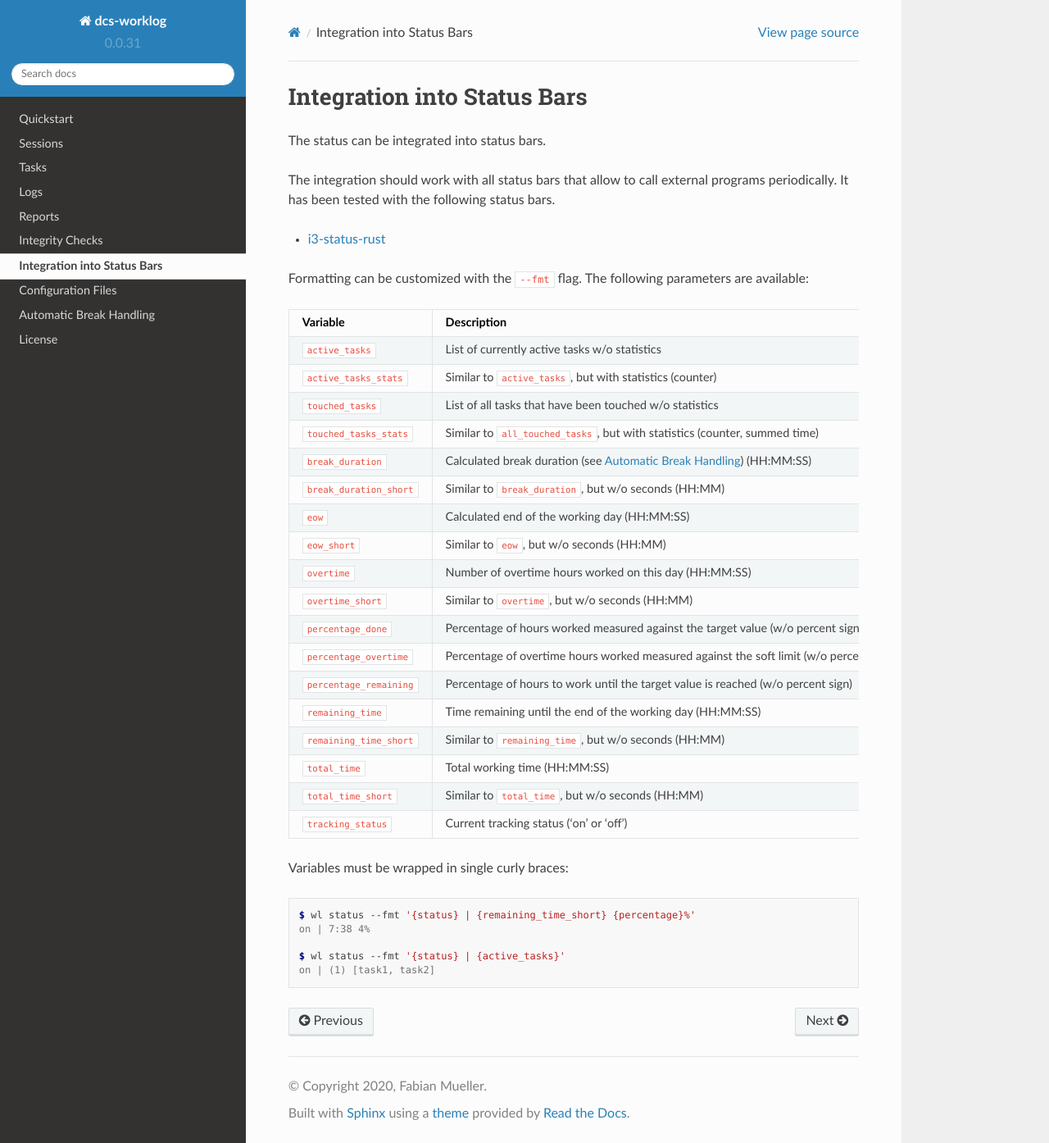
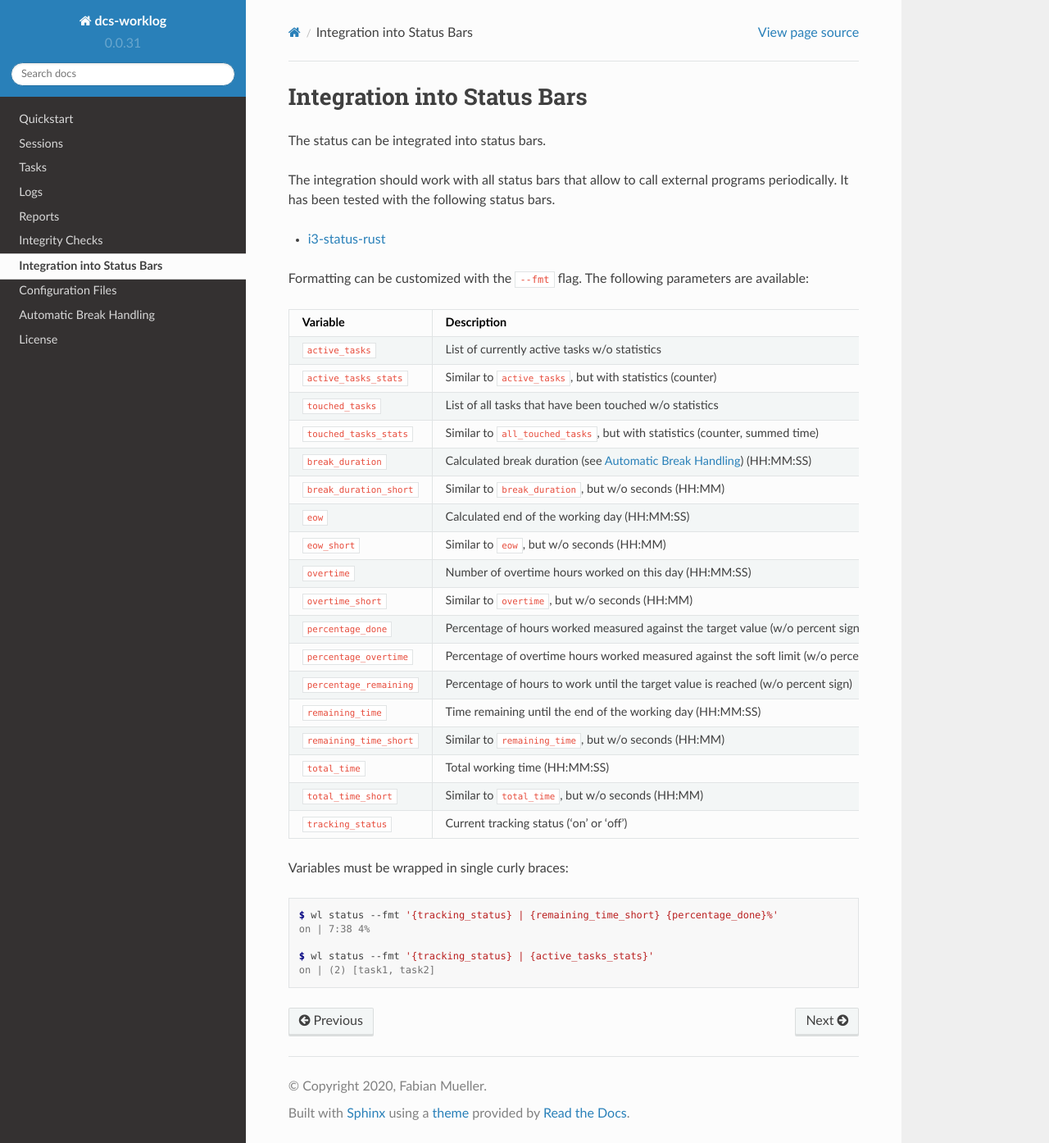
Before and after one commit to dotcs/worklog, a Sphinx documentation site: the page built from docs/text/status-bars.rst, in a window 1280 px wide and 1394 px high. Shown: the whole window at 82% size. Built offline with Sphinx 7.4.7 and the Read the Docs theme 2.0.0, drawn with Linux system fonts in a browser that asks for light colours.

Commit message:
Update docs: status-bars

```diff
--- a/docs/text/status-bars.rst
+++ b/docs/text/status-bars.rst
@@ -41,10 +41,10 @@ Variables must be wrapped in single curly braces:
 
 .. code:: console
 
-    $ wl status --fmt '{status} | {remaining_time_short} {percentage}%'
+    $ wl status --fmt '{tracking_status} | {remaining_time_short} {percentage_done}%'
     on | 7:38 4%
 
-    $ wl status --fmt '{status} | {active_tasks}'
-    on | (1) [task1, task2]
+    $ wl status --fmt '{tracking_status} | {active_tasks_stats}'
+    on | (2) [task1, task2]
 
 .. _i3-status-rust: https://github.com/greshake/i3status-rust
```
